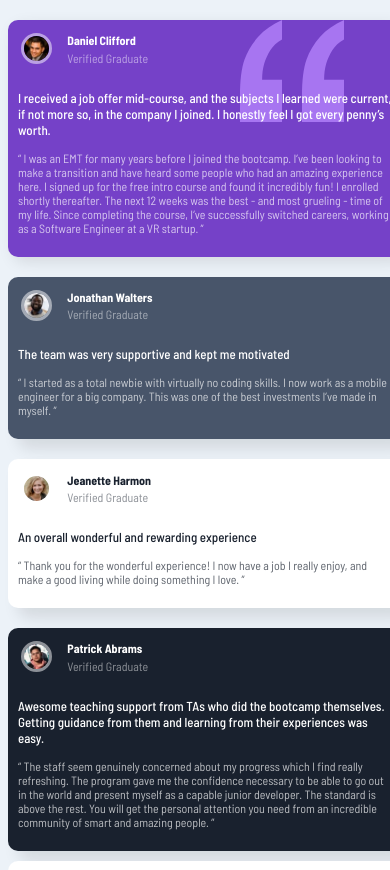
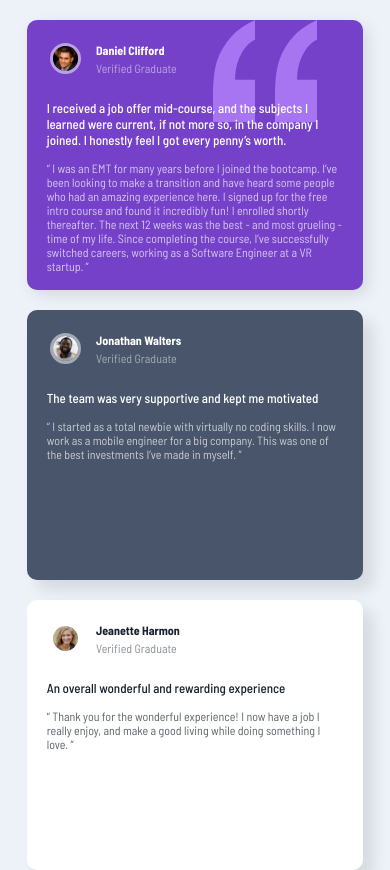
Before and after one commit to PaulAdetomiwa/testimonials-grid-section, a plain HTML site: page index.html in a window 390 px wide. Shown: the top 870 px of the page. Drawn offline with Linux system fonts and the light colour scheme.

Commit message:
modified:   index.html

```diff
--- a/index.html
+++ b/index.html
@@ -19,6 +19,8 @@
     }
 
     .main {
+      min-width: 70%;
+      max-width: 90%;
       width: 70%;
       margin: 100px auto;
       display: flex;
@@ -27,7 +29,7 @@
     }
 
     .container {
-      width: calc(100% + 20px);
+      max-width: calc(100% + 20px);
       display: grid;
       grid-template-columns: 75% auto;
       gap: 20px;
@@ -55,12 +57,16 @@
       background-position: 80% 0;
       background-size: auto;
       box-shadow: 5px 5px 15px rgba(0, 0, 0, 0.1);
+      min-height: 250px;
+      max-height: 250px;
     }
 
     .second-quarter {
       border-radius: 10px;
       background-color: hsl(217, 19%, 35%);
       box-shadow: 10px 10px 15px rgba(0, 0, 0, 0.1);
+      min-height: 250px;
+      max-height: 250px;
     }
 
     .bottom {
@@ -74,12 +80,16 @@
       border-radius: 10px;
       background-color: hsl(0, 0%, 100%);
       box-shadow: 10px 10px 15px rgba(0, 0, 0, 0.1);
+      min-height: 250px;
+      max-height: 250px;
     }
 
     .fourth-quarter {
       border-radius: 10px;
       background-color: hsl(219, 29%, 14%);
       box-shadow: 10px 10px 15px rgba(0, 0, 0, 0.1);
+      min-height: 250px;
+      max-height: 250px;
     }
 
     .fifth {
@@ -87,6 +97,8 @@
       background-color: hsl(0, 0%, 100%);
       box-shadow: 10px 10px 15px rgba(0, 0, 0, 0.1);
       height: 100%;
+      min-height: 250px;
+      max-height: 520px;
     }
 
     .qtext1 {
@@ -154,7 +166,37 @@
       color: hsl(219, 29%, 14%);
     }
 
+    @media (max-width: 1300px) {
+      .main {
+        width: 90%;
+      }
+    }
+
+    @media (max-width: 1080px) {
+      body {
+        font-size: 11px;
+      }
+
+      .main {
+        width: 90%;
+      }
+    }
+
+    @media (max-width: 845px) {
+      body {
+        font-size: 9px;
+      }
+
+      .main {
+        width: 90%;
+      }
+    }
+
     @media (max-width: 768px) {
+      body {
+        font-size: 13px;
+      }
+
       .main {
         width: 90%;
         margin: 50px auto;
@@ -181,6 +223,12 @@
       .fourth-quarter,
       .fifth {
         height: auto;
+        min-height: 250px;
+        padding: 10px;
+      }
+
+      .fifth {
+        margin-top: 10px;
       }
     }
 
```
